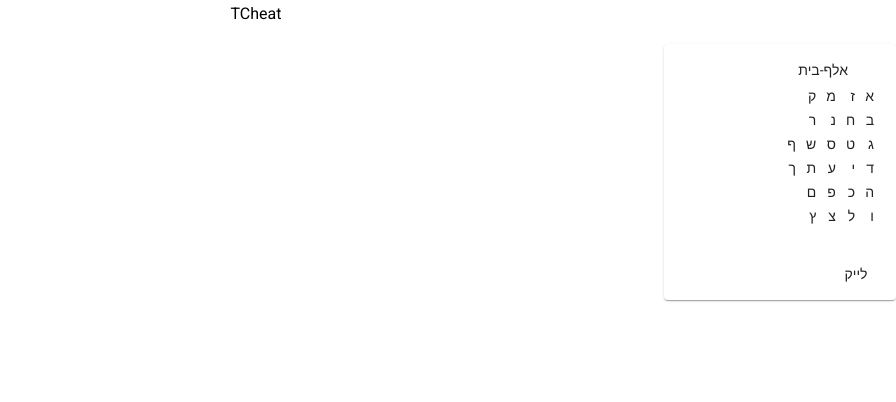
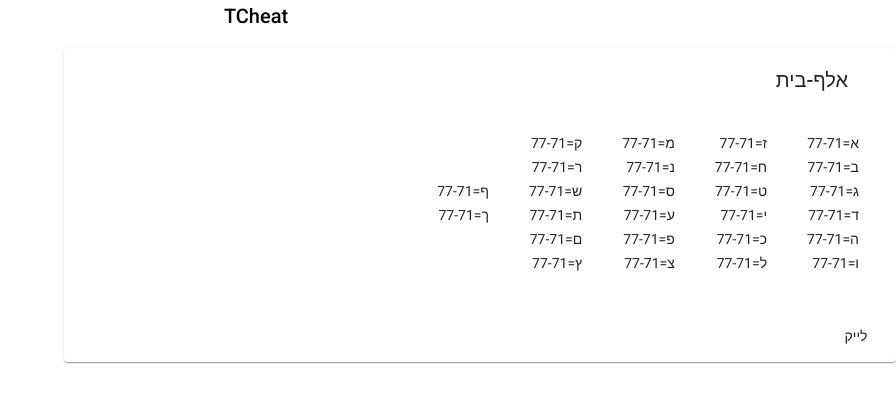
Before and after one commit to VitaliPom/TCheat, an Angular app in the folder TCheat/: page / in a window 1280 px wide. Shown: the top 402 px of the page, without its empty margins (384-1280 px from the left). Built offline with nearby package versions, Linux system fonts and the light colour scheme.

Commit message:
fixed the spacing and a little bit for aleph-bet

```diff
--- a/TCheat/src/app/app.component.css
+++ b/TCheat/src/app/app.component.css
@@ -1,5 +1,5 @@
 @import '~@angular/material/prebuilt-themes/indigo-pink.css';
 
 .example-card {
-    max-width: 200px;
+    max-width: 800px;
   }
--- a/TCheat/src/app/app.component.html
+++ b/TCheat/src/app/app.component.html
@@ -1,17 +1,20 @@
-<h3  style="text-align: center;">{{title}}</h3>
+<h2  style="text-align: center;">{{title}}</h2>
 <div dir="rtl">
     <mat-card class="example-card" dir="ltr">
     <mat-card-header dir="rtl">
-        אלף-בית
+       <h2>
+            אלף-בית
+        </h2>
+
     </mat-card-header>
     <mat-card-content dir="rtl">
         <table>
             <tr>
-                <td><table><tr *ngFor="let ot of alephbet | slice:0:6"><td>{{ot}}</td></tr></table></td>
-                <td><table><tr *ngFor="let ot of alephbet | slice:6:12"><td>{{ot}}</td></tr></table></td>
-                <td><table><tr *ngFor="let ot of alephbet | slice:12:18"><td>{{ot}}</td></tr></table></td>
-                <td><table><tr *ngFor="let ot of alephbet | slice:18:24"><td>{{ot}}</td></tr></table></td>
-                <td><table><tr *ngFor="let ot of alephbet | slice:24:30"><td>{{ot}}</td></tr></table></td>
+                <td style="padding: 2vh;"><table><tr *ngFor="let ot of alephbet | slice:0:6"><td>{{ot}}=77-71</td></tr></table></td>
+                <td style="padding: 2vh;"><table><tr *ngFor="let ot of alephbet | slice:6:12"><td>{{ot}}=77-71</td></tr></table></td>
+                <td style="padding: 2vh;"><table><tr *ngFor="let ot of alephbet | slice:12:18"><td>{{ot}}=77-71</td></tr></table></td>
+                <td style="padding: 2vh;"><table><tr *ngFor="let ot of alephbet | slice:18:24"><td>{{ot}}=77-71</td></tr></table></td>
+                <td style="padding: 2vh;"><table><tr *ngFor="let ot of alephbet | slice:24:30"><td>{{ot}}=77-71</td></tr></table></td>
             </tr>
         </table>
     </mat-card-content>
```
